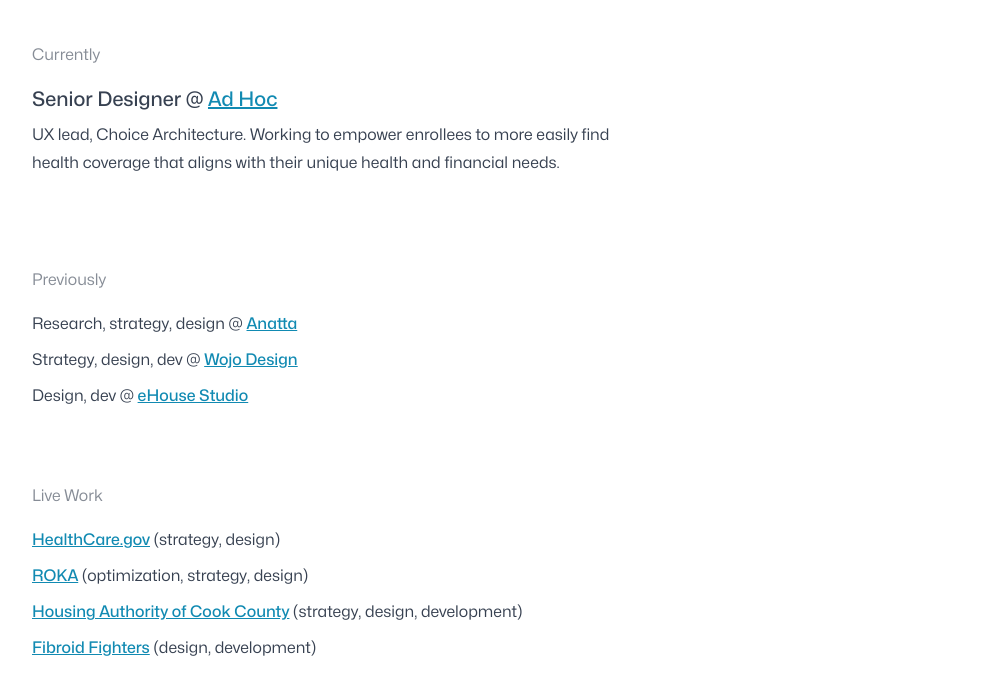
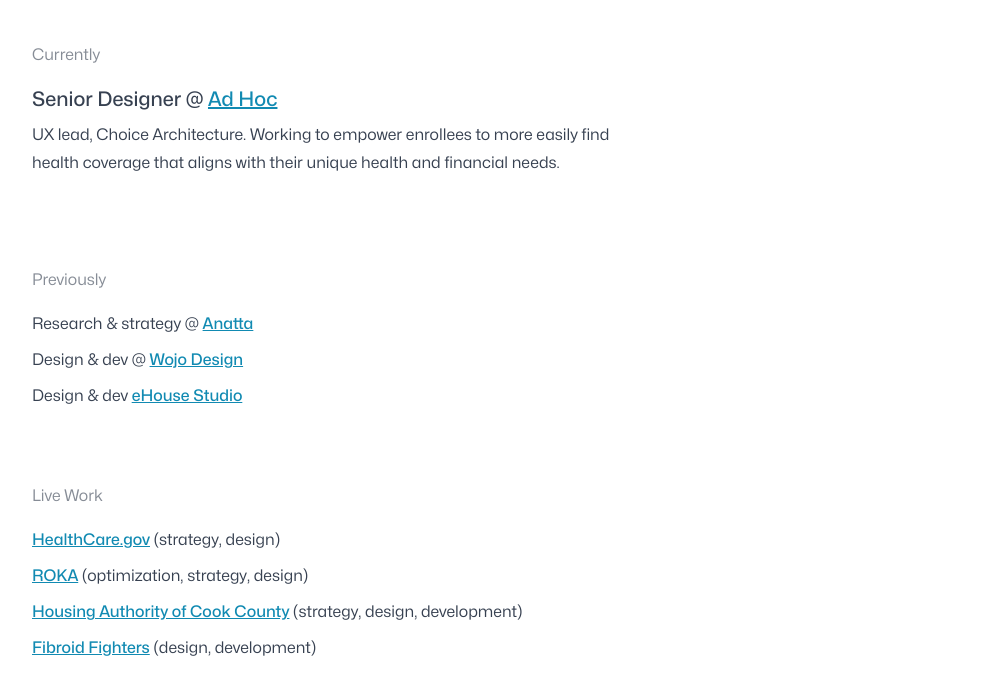
Before and after one commit to mathfordogs/mathfordogs.github.io, an Astro site: page / in a window 1280 px wide. Shown: the part 399-1090 px from the top of the page, without its empty margins (24-1021 px from the left). Built offline with nearby package versions, Linux system fonts and the light colour scheme; Astro itself is replaced by a stand-in of ours.

Commit message:
Copy tweak

```diff
--- a/src/pages/index.astro
+++ b/src/pages/index.astro
@@ -34,9 +34,9 @@ const allProjects = await getCollection("projects");
 				<div class="w-full md:w-1/2">
 				<h5 class="mb-4 opacity-60">Previously</h5>
 				<ul class="list-none m-0 p-0">
-					<li class="p-0">Research, strategy, design @ <a href="https://anatta.io" target="_blank" class="text-lightBlue">Anatta</a></li>
-					<li class="p-0">Strategy, design, dev @ <a href="https://wojodesign.com" target="_blank" class="text-lightBlue">Wojo Design</a></li>
-					<li class="p-0">Design, dev @ <a href="https://ehousestudio.com" target="_blank" class="text-lightBlue">eHouse Studio</a></li>
+					<li class="p-0">Research &amp; strategy @ <a href="https://anatta.io" target="_blank" class="text-lightBlue">Anatta</a></li>
+					<li class="p-0">Design &amp; dev @ <a href="https://wojodesign.com" target="_blank" class="text-lightBlue">Wojo Design</a></li>
+					<li class="p-0">Design &amp; dev <a href="https://ehousestudio.com" target="_blank" class="text-lightBlue">eHouse Studio</a></li>
 				</ul>
 				</div>
 			</div>
```
